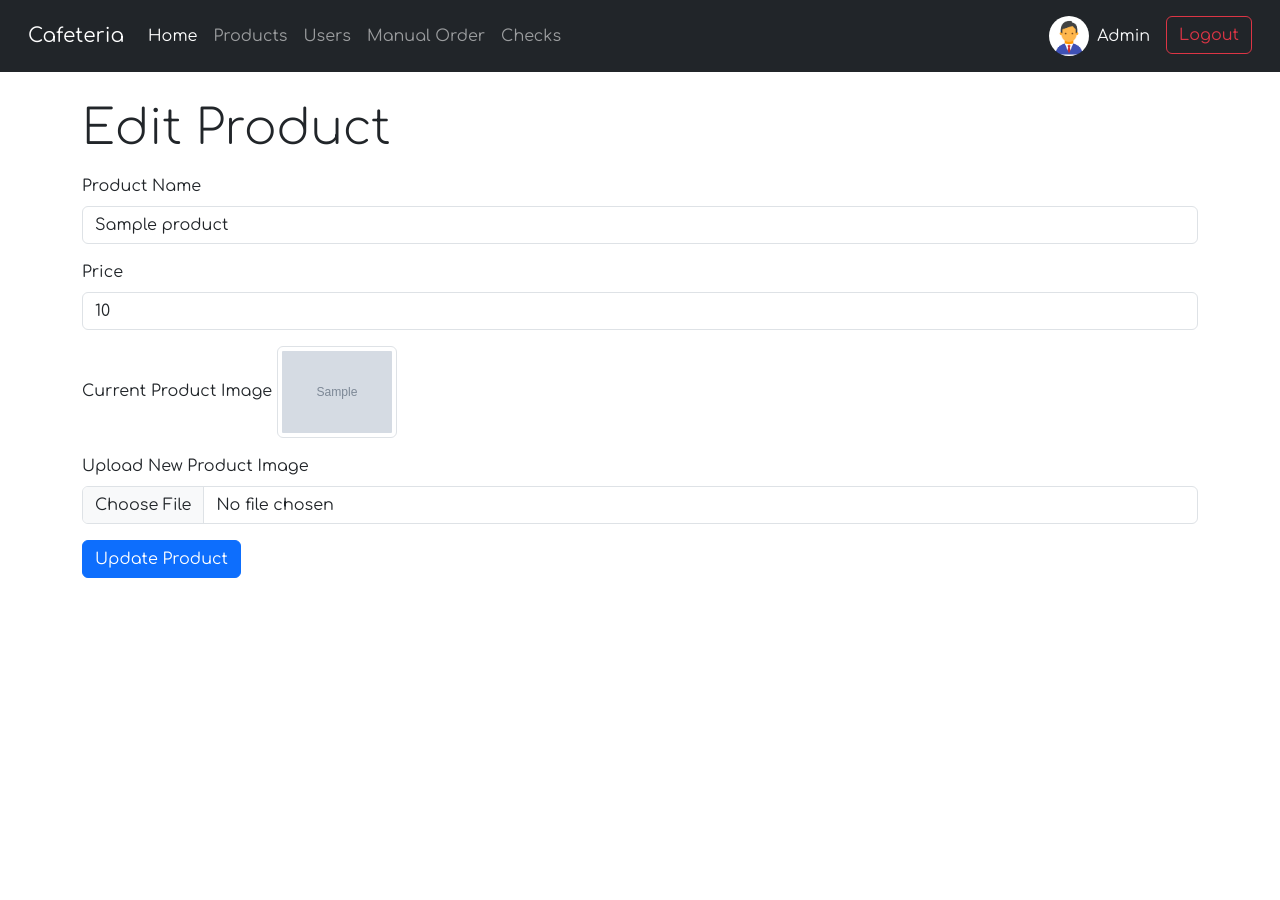
After one commit to AmiraAlaa3/Cafeteria-project, a PHP site: page /Admin/edit_product.php?product_id=1 in a window 1280 px wide. The commit adds this page. Run offline with PHP 8.4, Linux system fonts and the light colour scheme; tables that the repository leaves empty or names only in its code hold one stand-in row (values such as "Sample post"); grey boxes marked "Sample" are stand-in pictures; some web fonts are replaced.

Commit message:
create edit product page

```diff
--- /dev/null
+++ b/Admin/edit_product.php
@@ -0,0 +1,111 @@
+<?php
+require('../includes/db.php');
+if (!isset($_GET["product_id"])) {
+    die("Product ID is required.");
+}
+
+$product_id = intval($_GET['product_id']);
+$query = "SELECT * FROM products WHERE product_id = :product_id";
+$sqlQuery = $connection->prepare($query);
+$sqlQuery->bindParam(':product_id', $product_id, PDO::PARAM_INT);
+$sqlQuery->execute();
+
+$product = $sqlQuery->fetch(PDO::FETCH_ASSOC);
+
+if (!$product) {
+    die("Product not found.");
+}
+
+if ($_SERVER['REQUEST_METHOD'] == 'POST') {
+    $name = $_POST['product_name'];
+    $price = $_POST['product_price'];
+    $imagePath = $product['product_img'];
+
+    if (isset($_FILES['product_img']) && $_FILES['product_img']['error'] == UPLOAD_ERR_OK) {
+        $fileTmpPath = $_FILES['product_img']['tmp_name'];
+        $fileName = $_FILES['product_img']['name'];
+        $fileSize = $_FILES['product_img']['size'];
+        $fileType = $_FILES['product_img']['type'];
+        $fileNameCmps = explode(".", $fileName);
+        $fileExtension = strtolower(end($fileNameCmps));
+
+        // Sanitize the filename
+        $newFileName = md5(time() . $fileName) . '.' . $fileExtension;
+
+        $allowedfileExtensions = ['jpg', 'gif', 'png', 'jpeg'];
+        if (in_array($fileExtension, $allowedfileExtensions)) {
+            $uploadFileDir = 'uploaded_img/';
+            $dest_path = $uploadFileDir . $newFileName;
+
+            if (move_uploaded_file($fileTmpPath, $dest_path)) {
+                $imagePath = $newFileName;
+            } else {
+                die('Error: There was an error moving the file to the upload directory. Please ensure the upload directory is writable by the web server.');
+            }
+        } else {
+            die('Upload failed. Allowed file types: ' . implode(',', $allowedfileExtensions));
+        }
+    }
+
+    $updateQuery = "update products set product_name = :name, product_price = :price, product_img = :imagePath where product_id = :product_id";
+    $updateStmt = $connection->prepare($updateQuery);
+    $updateStmt->bindParam(':name', $name, PDO::PARAM_STR);
+    $updateStmt->bindParam(':price', $price, PDO::PARAM_STR);
+    $updateStmt->bindParam(':imagePath', $imagePath, PDO::PARAM_STR);
+    $updateStmt->bindParam(':product_id', $product_id, PDO::PARAM_INT);
+
+    try {
+        $updateStmt->execute();
+    } catch (PDOException $e) {
+        die('Error: ' . $e->getMessage());
+    }
+
+    header('Location: all_product.php?message=Product updated successfully');
+    exit;
+}
+?>
+
+<!DOCTYPE html>
+<html lang="en">
+
+<head>
+    <meta charset="UTF-8">
+    <meta name="viewport" content="width=device-width, initial-scale=1.0">
+    <!-- font -->
+    <link rel="preconnect" href="https://fonts.googleapis.com">
+    <link rel="preconnect" href="https://fonts.gstatic.com" crossorigin>
+    <link href="https://fonts.googleapis.com/css2?family=Comfortaa:wght@300..700&family=Rye&display=swap" rel="stylesheet">
+    <!-- bootstrap -->
+    <link rel="stylesheet" href="https://cdnjs.cloudflare.com/ajax/libs/bootstrap/5.3.3/css/bootstrap.min.css" integrity="sha512-jnSuA4Ss2PkkikSOLtYs8BlYIeeIK1h99ty4YfvRPAlzr377vr3CXDb7sb7eEEBYjDtcYj+AjBH3FLv5uSJuXg==" crossorigin="anonymous" referrerpolicy="no-referrer" />
+    <!-- css -->
+    <link rel="stylesheet" href="../CSS/style.css">
+    <title>Admin: Edit Product</title>
+</head>
+
+<body>
+    <?php include '../includes/header.php';?>
+    <div class="container marginTop">
+        <h3 class="display-5 mb-3">Edit Product</h3>
+        <form action="edit_product.php?product_id=<?php echo $product_id; ?>" method="post" enctype="multipart/form-data">
+            <div class="mb-3">
+                <label for="product_name" class="form-label">Product Name</label>
+                <input type="text" class="form-control" id="product_name" name="product_name"
+                 value="<?php echo htmlspecialchars($product['product_name']); ?>" required>
+            </div>
+            <div class="mb-3">
+                <label for="product_price" class="form-label">Price</label>
+                <input type="text" class="form-control" id="product_price" name="product_price" value="<?php echo htmlspecialchars($product['product_price']); ?>" required>
+            </div>
+            <div class="mb-3">
+                <label for="current_product_img" class="form-label">Current Product Image</label>
+                <img src="uploaded_img/<?php echo htmlspecialchars($product['product_img']); ?>" alt="Product Image" class="img-thumbnail" style="width: 120px;">
+            </div>
+            <div class="mb-3">
+                <label for="product_img" class="form-label">Upload New Product Image</label>
+                <input type="file" class="form-control" id="product_img" name="product_img">
+            </div>
+            <button type="submit" class="btn btn-primary">Update Product</button>
+        </form>
+    </div>
+</body>
+</html>
--- a/CSS/style.css
+++ b/CSS/style.css
@@ -2,7 +2,7 @@ body{
     font-family: "Comfortaa", sans-serif;
     height: 100vh !important;
 }
-.pageHeader{
+.marginTop{
     margin-top: 100px !important;
 }
 th,
--- /dev/null
+++ b/includes/header.php
@@ -0,0 +1,36 @@
+<nav class='navbar navbar-expand-lg bg-dark p-lg-3 fixed-top' data-bs-theme="dark">
+        <div class="container-fluid">
+            <a class="navbar-brand" href="#">Cafeteria</a>
+            <button class="navbar-toggler" type="button" data-bs-toggle="collapse" data-bs-target="#navbarSupportedContent" aria-controls="navbarSupportedContent" aria-expanded="false" aria-label="Toggle navigation">
+                <span class="navbar-toggler-icon"></span>
+            </button>
+            <div class="collapse navbar-collapse" id="navbarSupportedContent">
+                <ul class="navbar-nav me-auto mb-2 mb-lg-0">
+                    <li class="nav-item">
+                        <a class="nav-link active" aria-current="page" href="#">Home</a>
+                    </li>
+                    <li class="nav-item">
+                        <a class="nav-link" href="all_product.php">Products</a>
+                    </li>
+                    <li class="nav-item">
+                        <a class="nav-link" href="all_user.php">Users</a>
+                    </li>
+                    <li class="nav-item">
+                        <a class="nav-link" href="#">Manual Order</a>
+                    </li>
+                    <li class="nav-item">
+                        <a class="nav-link" href="#">Checks</a>
+                    </li>
+                </ul>
+                <ul class="navbar-nav me-auto me-lg-0 mb-2 mb-lg-0">
+                    <li class="nav-item d-flex align-items-center me-2 mb-lg-0 mb-sm-2">
+                        <img src="../images/admin.png" alt="admin img" width="40" height="40" class="rounded-circle d-inline-block align-text-top">
+                        <span class="text-light px-2">Admin</span>
+                    </li>
+                    <li class="nav-item">
+                        <a class="btn  btn-outline-danger" href="#">Logout</a>
+                    </li>
+                </ul>
+            </div>
+        </div>
+</nav>
```
Also changed, not shown: Admin/all_product.php (+5 -38 lines), User/home.php (+0 -14 lines), Admin/uploaded_img/admin.png (added), Admin/uploaded_img/admin2.png (added), Admin/uploaded_img/f49dfd50d3c61bfc7a8ec2f87b6e9125.jpeg (added).
